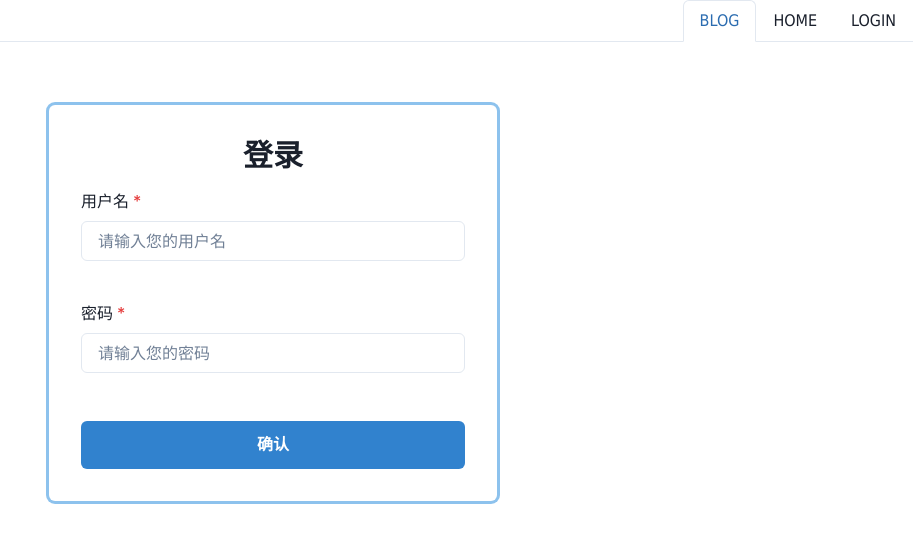
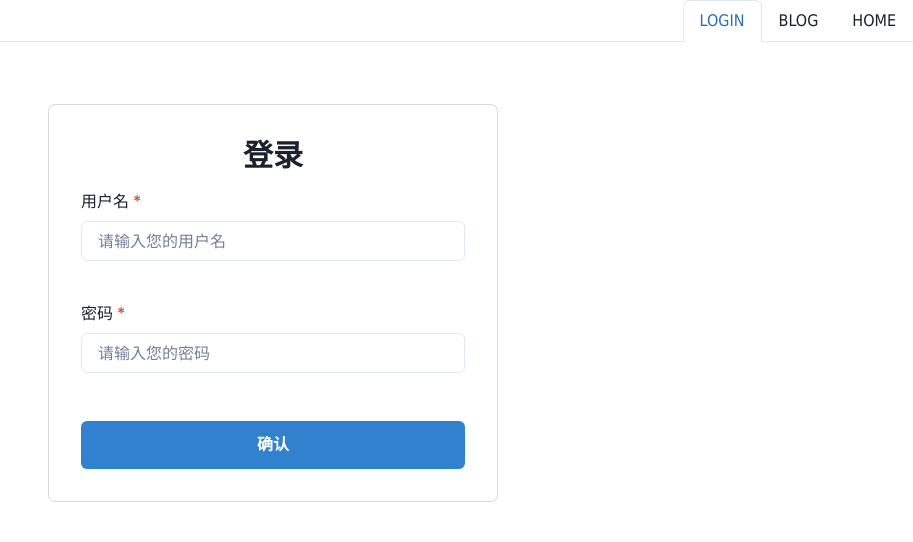
Before and after one commit to sumingcheng/gin-blog-template, a React (Vite) app in the folder web/: page /login in a window 1280 px wide. Shown: the top 542 px of the page, without its empty margins (367-1280 px from the left). Built offline with nearby package versions, Linux system fonts and the light colour scheme.

Commit message:
fix: simplifyCode

```diff
--- a/web/src/components/header.tsx
+++ b/web/src/components/header.tsx
@@ -5,32 +5,16 @@ import { useNavigate } from 'react-router-dom';
 const Header: FC = () => {
   const navigate = useNavigate();
 
-  // 处理点击事件，根据 tab 的索引来决定路由路径
-  const handleTabsChange = (index: number) => {
-    switch (index) {
-      case 0:
-        navigate('/blog');
-        break;
-      case 1:
-        navigate('/home');
-        break;
-      case 2:
-        navigate('/login');
-        break;
-      default:
-        break;
-    }
-  };
   return (
     <header>
-      <Tabs align='end' variant='enclosed' onChange={ handleTabsChange }>
+      <Tabs align='end' variant='enclosed'>
         <TabList>
-          <Tab>BLOG</Tab>
-          <Tab>HOME</Tab>
-          <Tab>LOGIN</Tab>
+          <Tab onClick={ () => navigate('/login') }>LOGIN</Tab>
+          <Tab onClick={ () => navigate('/blog') }>BLOG</Tab>
+          <Tab onClick={ () => navigate('/home') }>HOME</Tab>
         </TabList>
       </Tabs>
     </header>
   );
 }
-export default Header
+export default Header;
--- a/web/src/pages/login/index.tsx
+++ b/web/src/pages/login/index.tsx
@@ -31,7 +31,7 @@ const LoginPage: React.FC = () => {
         w="full"
         maxW="md"
         rounded="md"
-        boxShadow="outline"
+        boxShadow="xs"
         p={ 8 }
         as="form"
         onSubmit={ handleLogin }
@@ -46,6 +46,7 @@ const LoginPage: React.FC = () => {
             value={ username }
             onChange={ (e) => setUsername(e.target.value) }
             placeholder="请输入您的用户名"
+            autoComplete="username"
           />
         </FormControl>
         <FormControl id="password" isRequired mt={ 6 }>
@@ -55,6 +56,7 @@ const LoginPage: React.FC = () => {
             value={ password }
             onChange={ (e) => setPassword(e.target.value) }
             placeholder="请输入您的密码"
+            autoComplete="current-password"
           />
         </FormControl>
         <Button
--- a/web/src/theme/index.tsx
+++ b/web/src/theme/index.tsx
@@ -8,4 +8,9 @@ const colors = {
   },
 }
 
-export const theme = extendTheme({ colors })
+const shadows = {
+  xs: '0 0 0 1px rgba(0, 0, 0, 0.15)'
+};
+
+
+export const theme = extendTheme({ colors, shadows })
```
